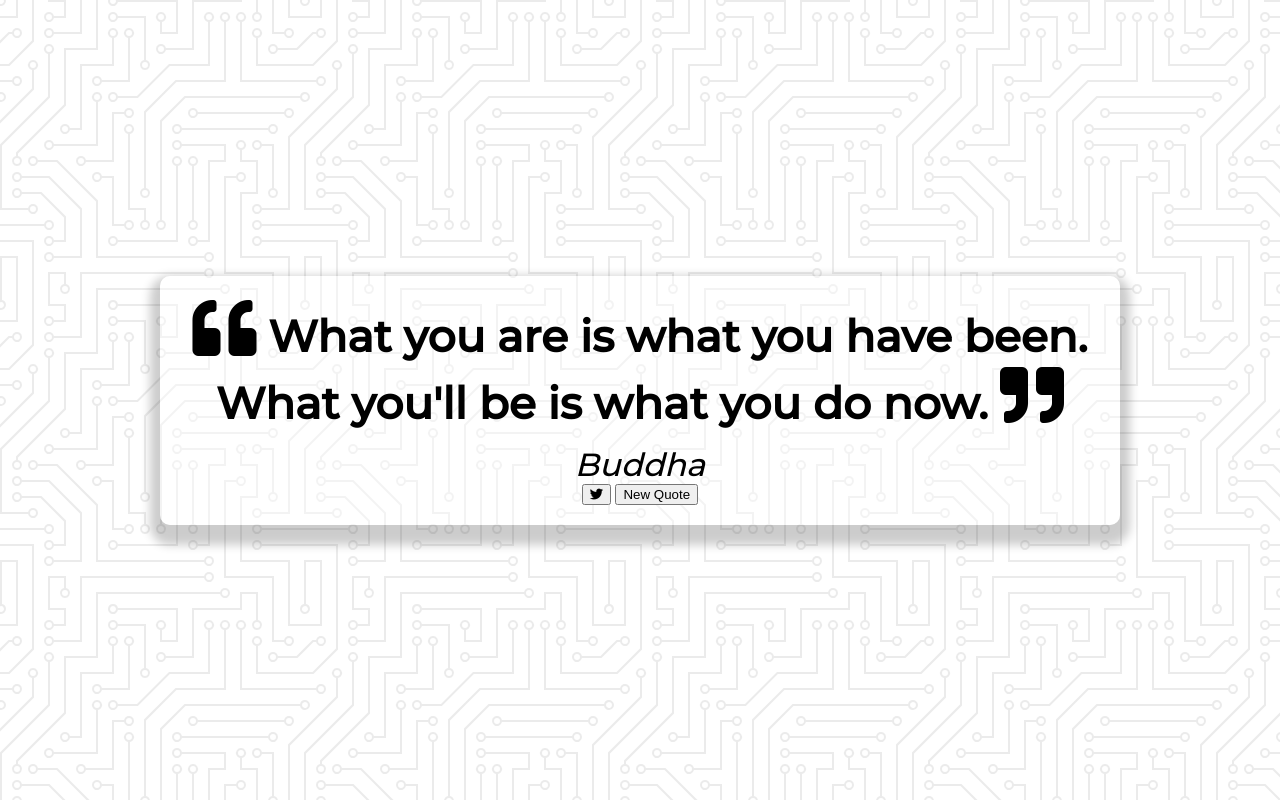
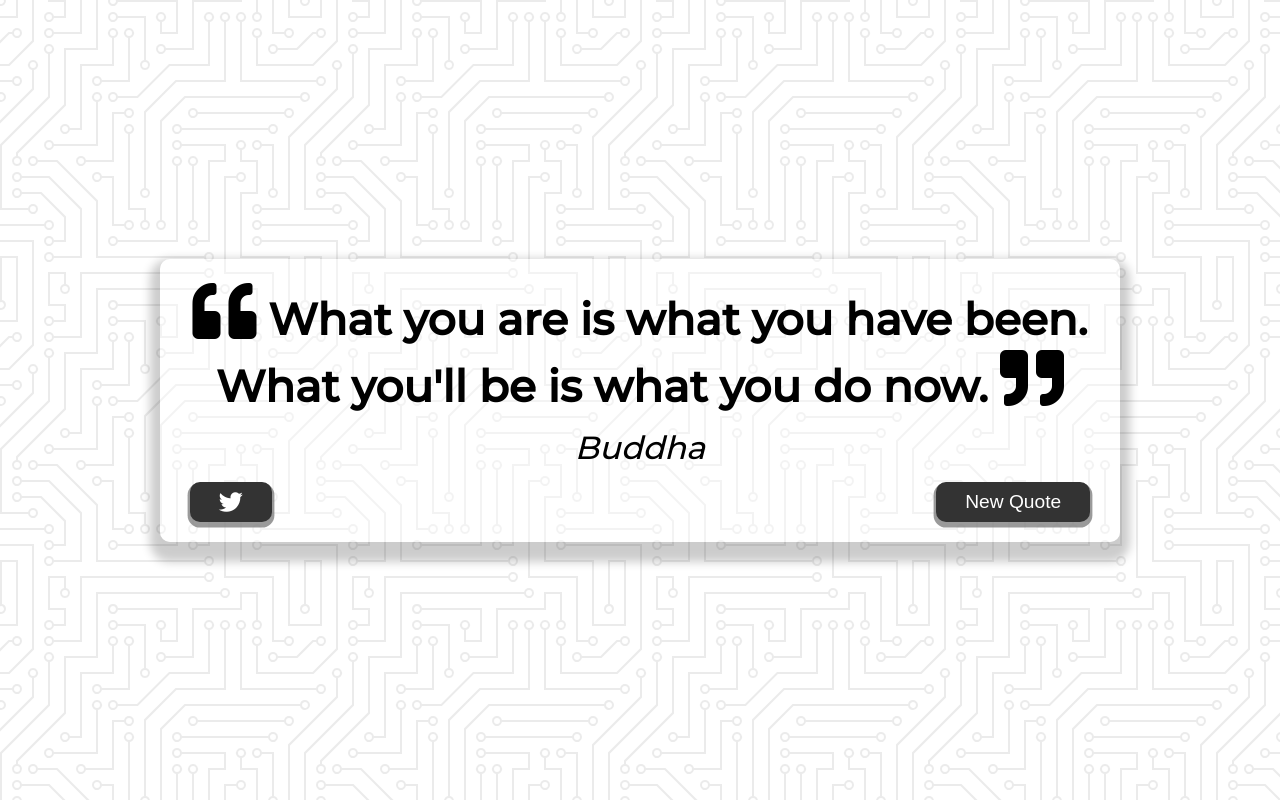
Before and after one commit to evawf/quote-generator, a plain HTML site: page index.html in a window 1280 px wide. Drawn offline with Linux system fonts and the light colour scheme.

Commit message:
added button styles

```diff
--- a/style.css
+++ b/style.css
@@ -45,6 +45,42 @@ body {
     font-style: italic;
 }
 
+.button-container {
+    margin-top: 15px;
+    display: flex;
+    justify-content: space-between;
+}
+
+button {
+    cursor: pointer;
+    font-size: 1.2rem;
+    height: 2.5rem;
+    border: none;
+    border-radius: 10px;
+    color: white;
+    background: #333;
+    outline: none;
+    padding: 0.5rem 1.8rem;
+    box-shadow: 0 0.2rem 0 0.15rem rgba(121, 121, 121, 0.75);
+}
+
+button:hover {
+    filter: brightness(110%);
+}
+
+button:active {
+    transform: translate(0, 0.2rem);
+    box-shadow: 0 0.1rem rgba(255, 255, 255, 0.65);
+}
+
+.twitter-button:hover {
+    color: #38a1f3;
+}
+
+.fa-twitter {
+    font-size: 1.5rem;
+}
+
 /* Media Query: Tablet or Smaller */
 @media screen and (max-width: 1000px) {
     .quote-container {
```
